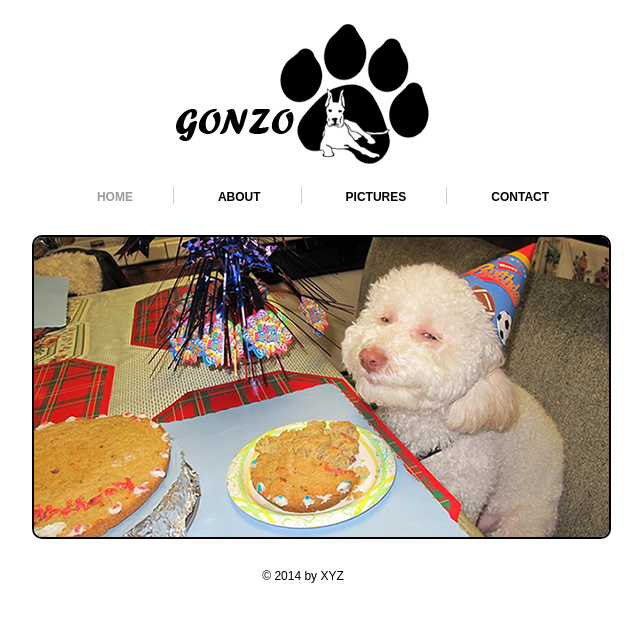
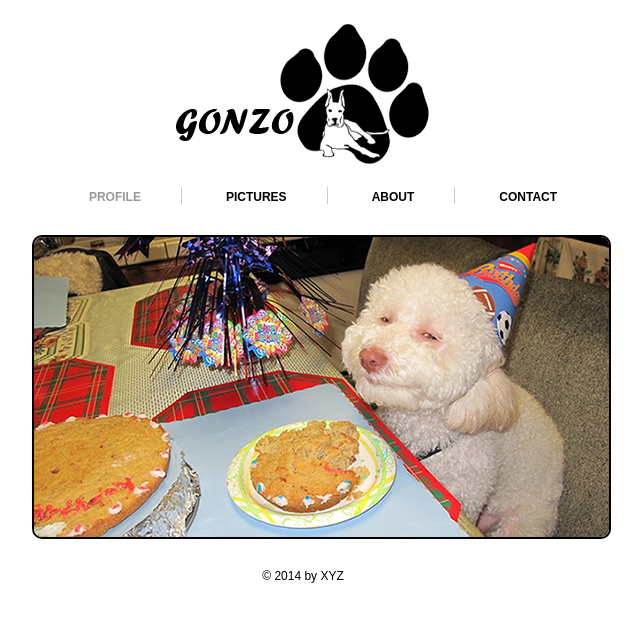
Before and after one commit to thegreytangent/FirstTimeCommit, a plain HTML site: page index.html in a window 1280 px wide. Shown: the whole page, without its empty margins (337-979 px from the left). Drawn offline with Linux system fonts and the light colour scheme.

Commit message:
Changing the navbar into everything

```diff
--- a/index.html
+++ b/index.html
@@ -25,9 +25,9 @@
 
 	<div class="navigation">
 		<ul>
-			<li><a class="active" href="index.html">HOME</a></li>
-			<li><a href="about.html">ABOUT</a></li>
-			<li><a href="picture.html">PICTURES</a></li>
+			<li><a class="active" href="index.html">PROFILE</a></li>
+			<li><a href="about.html">PICTURES</a></li>
+			<li><a href="picture.html">ABOUT</a></li>
 			<li class="bdr"><a class="pdg" href="contact.html">CONTACT</a></li>
 		</ul>
 	</div>
```
